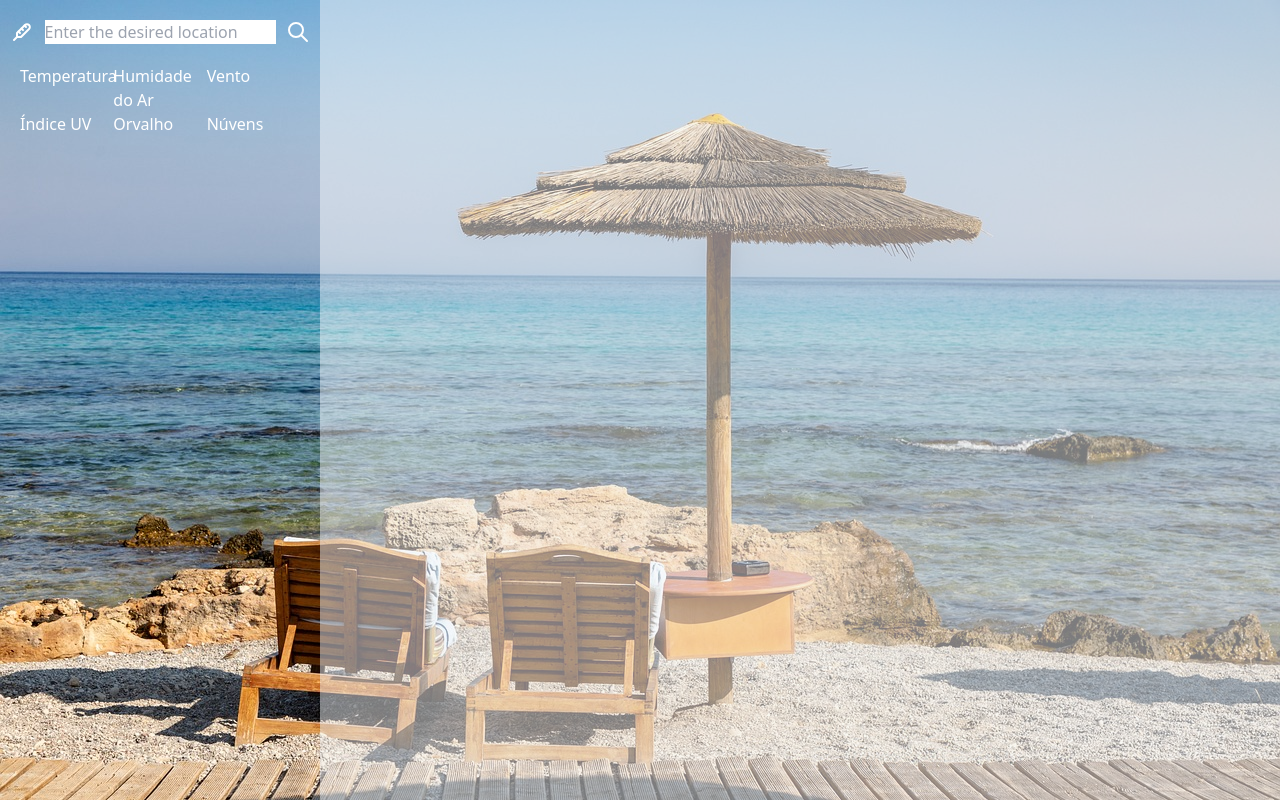
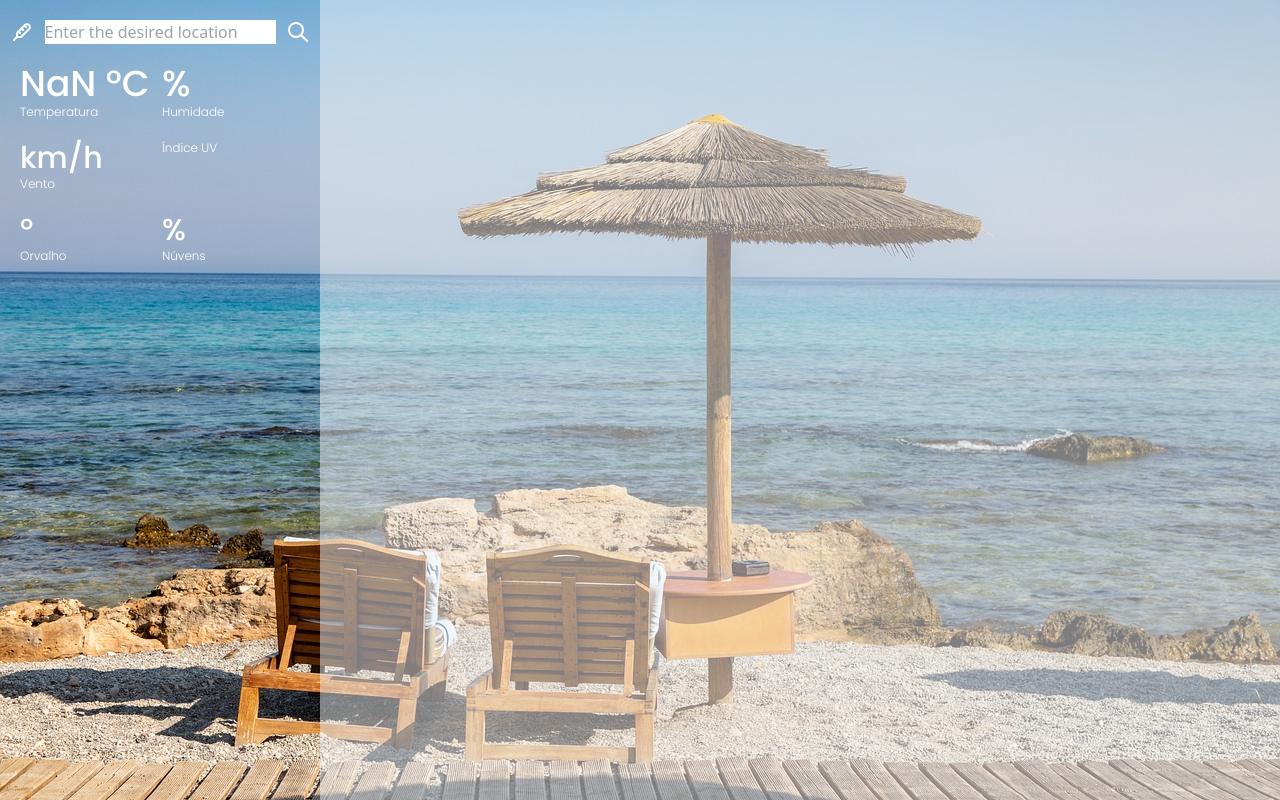
Before and after one commit to AntonioDeveloper/weather-app, a Next.js app: page / in a window 1280 px wide. Built offline with nearby package versions, Linux system fonts and the light colour scheme.

Commit message:
Styled Data Panel

```diff
--- a/src/components/template/Pagina.tsx
+++ b/src/components/template/Pagina.tsx
@@ -3,7 +3,7 @@ import SearchInput from './SearchInput';
 import { GeneralContext } from '@/context/context';
 import WeatherDataTab from './WeatherDataTab';
 import { CurrentConditions } from '../../models/weatherJsonResponse';
-import { nunito } from '@/utils/fonts';
+import { poppins } from '@/utils/fonts';
 
 interface PaginaProps {
   children?: React.ReactNode;
@@ -45,14 +45,14 @@ export default function Pagina(props: PaginaProps) {
   else if (currentWeatherCondition.includes("")) {
     bckgImgWeather = "bg-ensolarado";
   }
-
+  //${nunito.variable}
   return (
     <main className={
       `
       w-screen h-screen
       ${bckgImgWeather}
       bg-no-repeat bg-cover flex
-      ${nunito.variable}
+
   `
     }>
       <aside className="flex flex-col w-1/4 h-full ">
--- a/src/components/template/WeatherDataTab.tsx
+++ b/src/components/template/WeatherDataTab.tsx
@@ -1,5 +1,6 @@
 'use client'
 
+import { poppins } from '@/utils/fonts';
 import { CurrentConditions } from '../../models/weatherJsonResponse';
 
 interface WeatherDataTabProps {
@@ -8,24 +9,24 @@ interface WeatherDataTabProps {
 
 export default function WeatherDataTab(props: WeatherDataTabProps) {
   return (
-    <div className={`grid grid-cols-3 p-5`}>
-      <p className={`text-white flex flex-col`} id="temperature">{props.currentWeatherInfo.temp}
-        <span className={`text-white flex flex-col'`}>Temperatura</span>
+    <div className={`grid grid-cols-2 p-5 gap-1 ${poppins.className}`}>
+      <p className={`text-white flex flex-col font-medium text-4xl pb-4`} id="temperature">{((Number(props.currentWeatherInfo.temp) - 32) * 5 / 9).toFixed(1)} ºC
+        <span className={`text-white flex flex-col font-thin text-xs`}>Temperatura</span>
       </p>
-      <p className='text-white flex flex-col' id="humidity">{props.currentWeatherInfo.humidity}
-        <span>Humidade do Ar</span>
+      <p className='text-white flex flex-col font-medium text-4xl pb-4' id="humidity">{props.currentWeatherInfo.humidity} %
+        <span className={`text-white flex flex-col font-thin text-xs`}>Humidade</span>
       </p>
-      <p className='text-white flex flex-col' id="windspeed">{props.currentWeatherInfo.windspeed}
-        <span>Vento</span>
+      <p className='text-white flex flex-col font-medium text-3xl pb-4' id="windspeed">{props.currentWeatherInfo.windspeed} km/h
+        <span className={`text-white flex flex-col font-thin text-xs`}>Vento</span>
       </p>
-      <p className='text-white flex flex-col' id="uvindex">{props.currentWeatherInfo.uvindex}
-        <span>Índice UV</span>
+      <p className='text-white flex flex-col font-medium text-3xl pb-4' id="uvindex">{props.currentWeatherInfo.uvindex}
+        <span className={`text-white flex flex-col font-thin text-xs`}>Índice UV</span>
       </p>
-      <p className='text-white flex flex-col' id="dew">{props.currentWeatherInfo.dew}
-        <span>Orvalho</span>
+      <p className='text-white flex flex-col font-medium text-3xl pb-4' id="dew">{props.currentWeatherInfo.dew}º
+        <span className={`text-white flex flex-col font-thin text-xs`}>Orvalho</span>
       </p>
-      <p className='text-white flex flex-col' id="cloudcover">{props.currentWeatherInfo.cloudcover}
-        <span>Núvens</span>
+      <p className='text-white flex flex-col font-medium text-3xl pb-4' id="cloudcover">{props.currentWeatherInfo.cloudcover} %
+        <span className={`text-white flex flex-col font-thin text-xs`}>Núvens</span>
       </p>
     </div>
   )
--- a/src/utils/fonts.ts
+++ b/src/utils/fonts.ts
@@ -1,7 +1,7 @@
-import { Nunito } from 'next/font/google'
+import { Poppins } from 'next/font/google'
 
-export const nunito = Nunito({
+export const poppins = Poppins({
   subsets: ['latin'],
   display: 'swap',
-  variable: '--font-nunito',
+  weight: ['300', '400', '500', '600', '700'],
 })
--- a/tailwind.config.ts
+++ b/tailwind.config.ts
@@ -18,9 +18,6 @@ const config: Config = {
         'noite-limpa': "url('/img/noite-limpa.jpg')",
         'noite-nublada': "url('/img/noite-nublada.jpg')",
       },
-      // fontFamily: {
-      //   sans: ['var(--font-nunito)']
-      // }
     },
   },
   plugins: [],
```
